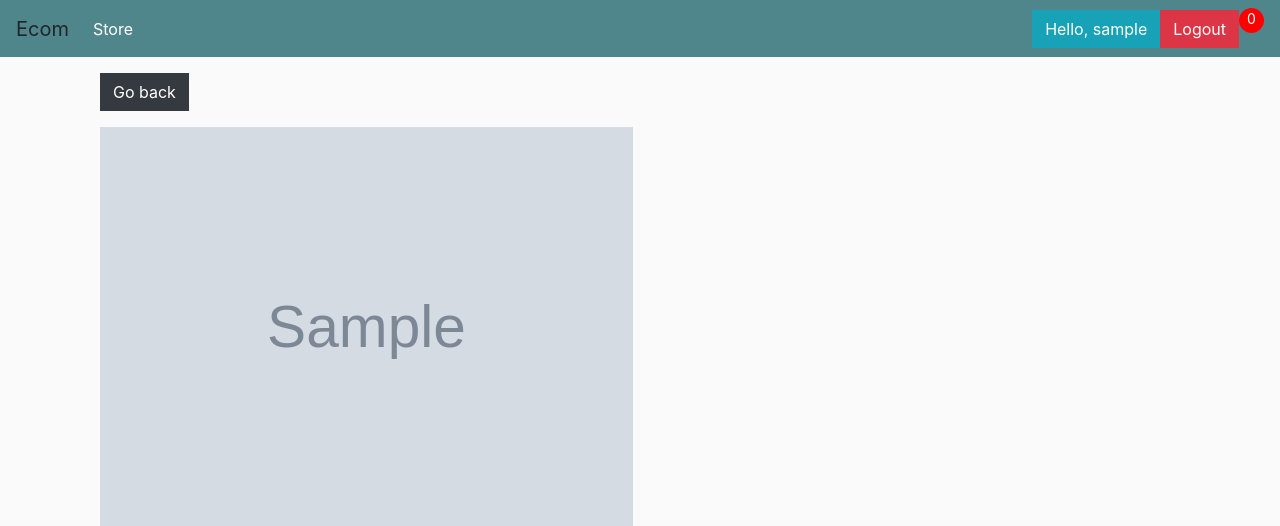
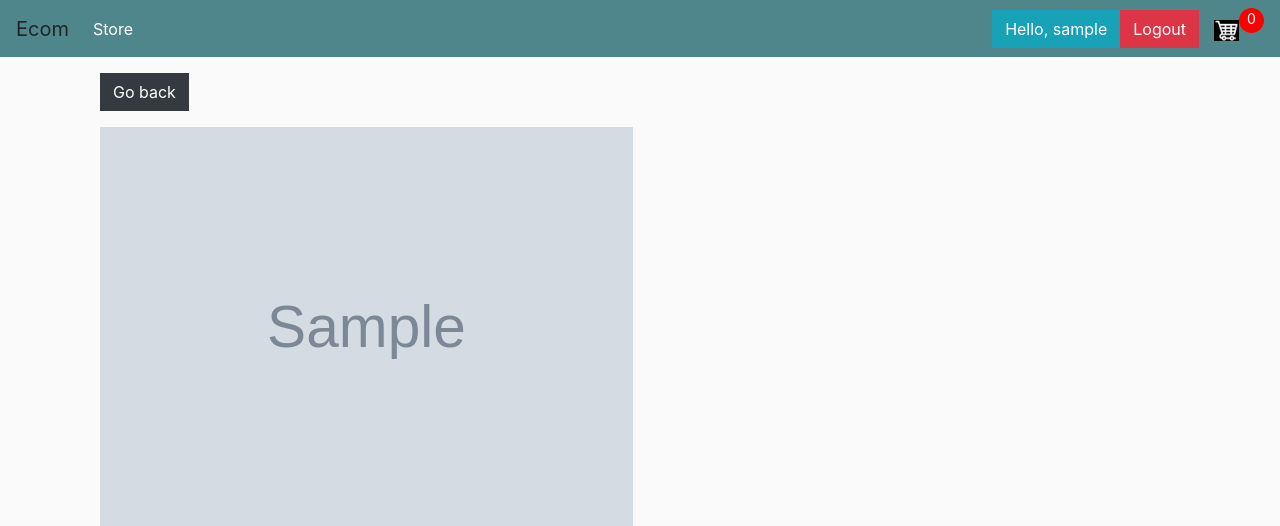
Before and after one commit to ashutosh164/Django-ecom, a Django app: page /detail/1/ in a window 1280 px wide. Shown: the top 526 px of the page. Run offline with Django 3.2, Linux system fonts and the light colour scheme; a user stored in the database is signed in; tables that the repository leaves empty hold one stand-in row (values such as "Sample post"); grey boxes marked "Sample" are stand-in pictures; some libraries are stand-ins or nearby versions.

Commit message:
add cart icon in navbar

```diff
--- a/store/templates/base.html
+++ b/store/templates/base.html
@@ -29,7 +29,8 @@
           {% if user.is_authenticated %}
               <span class="btn btn-info">Hello, {{ request.user }} </span>
               <a href="{% url 'logout' %}" class="btn btn-danger">Logout</a>
-              <p id="cart-total">{{ request.user|cart_item_count }}</p>
+              <a href="#"><img id="cart-icon" src="{% static 'image/cart.png' %}" alt="image not found"></a>
+              <p id="cart-total" >{{ request.user|cart_item_count }}</p>
           {% else %}
               <a href="{% url 'login' %}" class="btn btn-warning">Login</a>
               <a href="{% url 'register' %}" class="btn btn-warning">Register</a>
```
Also changed, not shown: static/image/cart.png (added).
